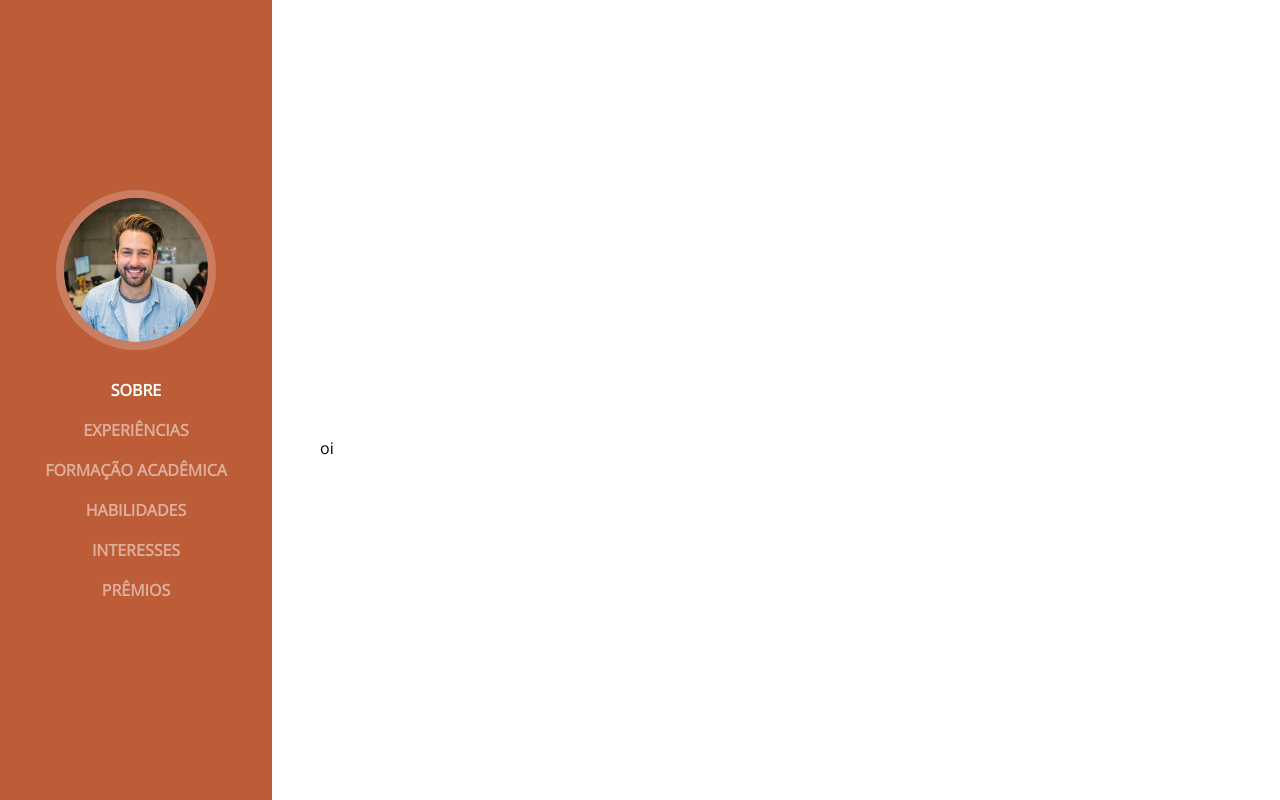
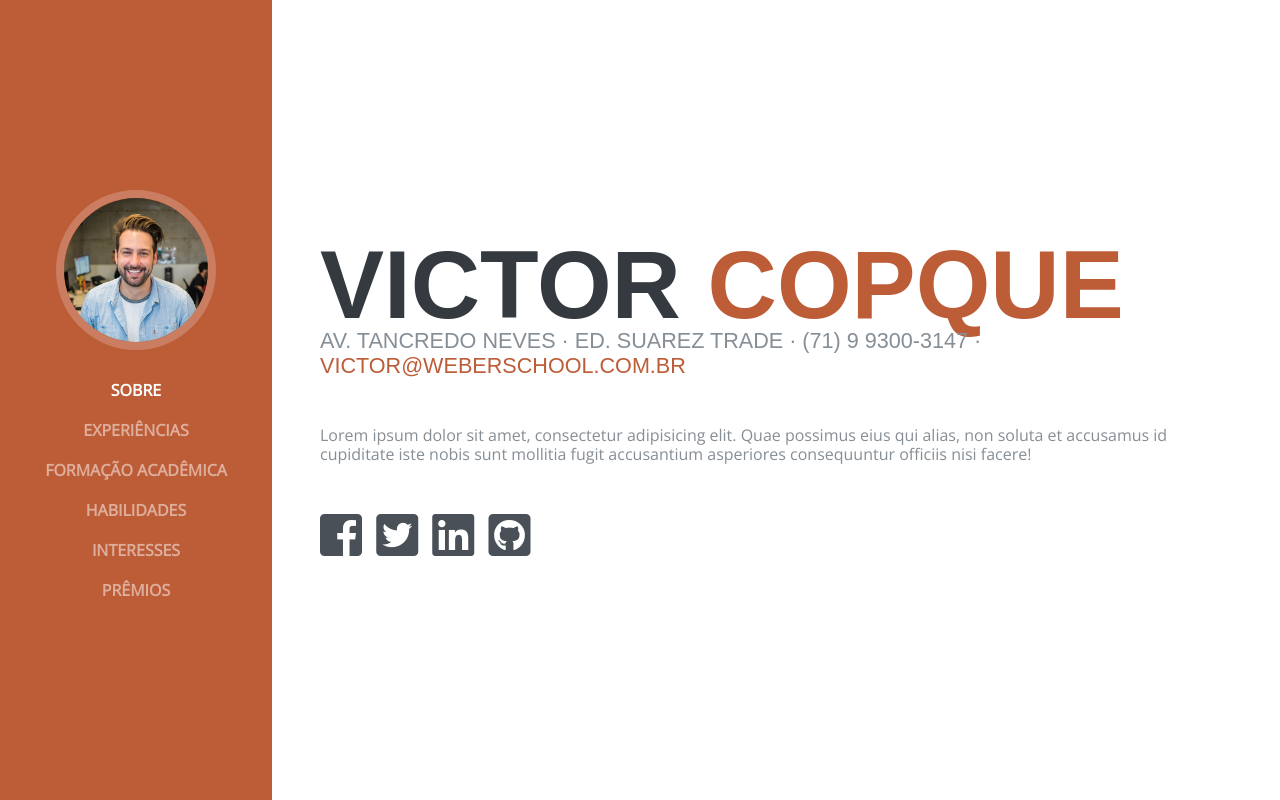
Before and after one commit to weberschool/portfolio-bootcamp, a plain HTML site: page index.html in a window 1280 px wide. Shown: the top 800 px of the page. Drawn offline with nearby package versions, Linux system fonts and the light colour scheme; a web font is replaced by a local one.

Commit message:
Cria a estrutura e estilização da primeira section

```diff
--- a/css/style.css
+++ b/css/style.css
@@ -74,14 +74,56 @@ body {
   width: 100%;
   height: auto;
   display: block;
-  padding: 3rem;
 }
 
 .container main .box-content {
   width: 100%;
   min-height: 100vh;
+  padding: 3rem;
   display: flex;
   flex-flow: column nowrap;
   justify-content: center;
   align-items: flex-start;
 }
+
+main div:first-child h1 {
+  font-family: 'Saira Extra Condensed', sans-serif;
+  font-size: 6rem;
+  line-height: 5.5rem;
+  font-weight: 700;
+  text-transform: uppercase;
+  color: #343a40;
+  margin: 0;
+}
+
+main div:first-child span {
+  color: #bd5d38;
+}
+
+main div:first-child p {
+  font-size: 1rem;
+  font-weight: 400;
+  color: #868e96;
+  margin: 0 0 3rem;
+}
+
+main div:first-child .personal-info {
+  font-family: 'Saira Extra Condensed', sans-serif;
+  font-size: 1.35rem;
+  text-transform: uppercase;
+  font-weight: 500;
+  color: #868e96;
+}
+
+main div:first-child .social-link {
+  color: #495057;
+  text-decoration: none;
+}
+
+main div:first-child .social-link:hover {
+  color: #bd5d38;
+}
+
+main div:first-child i {
+  margin: 0 10px 0 0;
+}
--- a/index.html
+++ b/index.html
@@ -23,7 +23,17 @@
       </ul>
     </aside>
     <main>
-      <div class="box-content">oi</div>
+      <div class="box-content">
+        <h1>Victor <span>Copque</span></h1>
+        <p class="personal-info">Av. Tancredo Neves · Ed. Suarez Trade · (71) 9 9300-3147 · <span>victor@weberschool.com.br</span></p>
+        <p>Lorem ipsum dolor sit amet, consectetur adipisicing elit. Quae possimus eius qui alias, non soluta et accusamus id cupiditate iste nobis sunt mollitia fugit accusantium asperiores consequuntur officiis nisi facere!</p>
+        <div>
+          <a href="" class="social-link"><i class="fab fa-3x fa-facebook-square"></i></a>
+          <a href="" class="social-link"><i class="fab fa-3x fa-twitter-square"></i></a>
+          <a href="" class="social-link"><i class="fab fa-3x fa-linkedin"></i></a>
+          <a href="" class="social-link"><i class="fab fa-3x fa-github-square"></i></a>
+        </div>
+      </div>
       <div class="box-content">oi</div>
       <div class="box-content">oi</div>
       <div class="box-content">oi</div>
```
